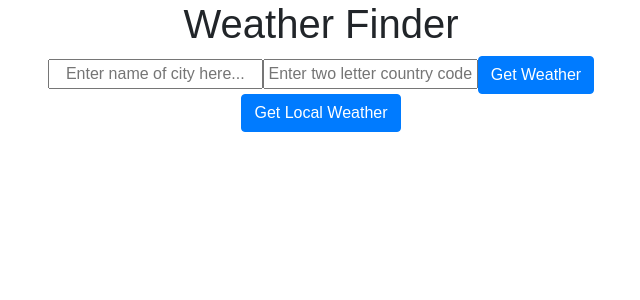
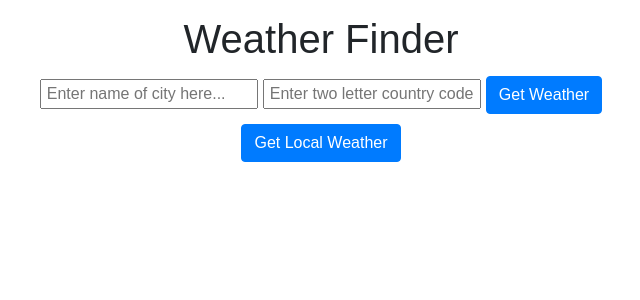
Before and after one commit to MarkFSkinner/weather-app-react-redux, a React (Create React App) app: page / in a window 1280 px wide. Shown: the top 300 px of the page, without its empty margins (319-959 px from the left). Built offline with nearby package versions, Linux system fonts and the light colour scheme; no server answers.

Commit message:
Add css style to app
Mainly margin and padding updates

```diff
--- a/src/App.css
+++ b/src/App.css
@@ -2,8 +2,12 @@
   text-align: center;
 }
 
+#weather_title {
+  margin-top: 15px;
+}
+
 #weather_info {
-  margin-top: 30px;
+  margin-top: 20px;
 }
 
 #weather__location {
@@ -18,7 +22,6 @@
 #weather__icon {
   width: 90px;
   margin-right: 20px;
-  /*margin-bottom: 16px;*/
   padding-bottom: 40px;
   display: inline-block;
 }
@@ -31,3 +34,14 @@
   max-width: 13px;
   padding-bottom: 2px;
 }
+
+input {
+  margin-right: 5px;
+  text-align: left;
+  padding-left: 5px;
+}
+
+.btn_weather {
+  margin-top: 5px;
+  margin-bottom: 5px;
+}
--- a/src/components/Form.js
+++ b/src/components/Form.js
@@ -4,7 +4,7 @@ const Form = props => (
   <form onSubmit={props.getWeather}>
     <input type='text' name='city' id='city' placeholder='Enter name of city here...' />
     <input type='text' name='country' id='country' placeholder='Enter two letter country code' />
-    <button className='btn btn-primary'>Get Weather</button>
+    <button className='btn btn-primary btn_weather'>Get Weather</button>
   </form>
 );
 
--- a/src/components/Location.js
+++ b/src/components/Location.js
@@ -2,7 +2,7 @@ import React from 'react';
 
 const Location = props => (
   <div>
-    <button className='btn btn-primary' onClick={()=>{props.getLocation(); props.clearForm()}} >Get Local Weather</button>
+    <button className='btn btn-primary btn_weather' id='local_weather_btn' onClick={()=>{props.getLocation(); props.clearForm()}} >Get Local Weather</button>
   </div>
 );
 
--- a/src/components/Title.js
+++ b/src/components/Title.js
@@ -1,7 +1,7 @@
 import React from 'react';
 
 const Title = () => (
-  <div>
+  <div id='weather_title'>
     <h1>Weather Finder</h1>
   </div>
 );
```
